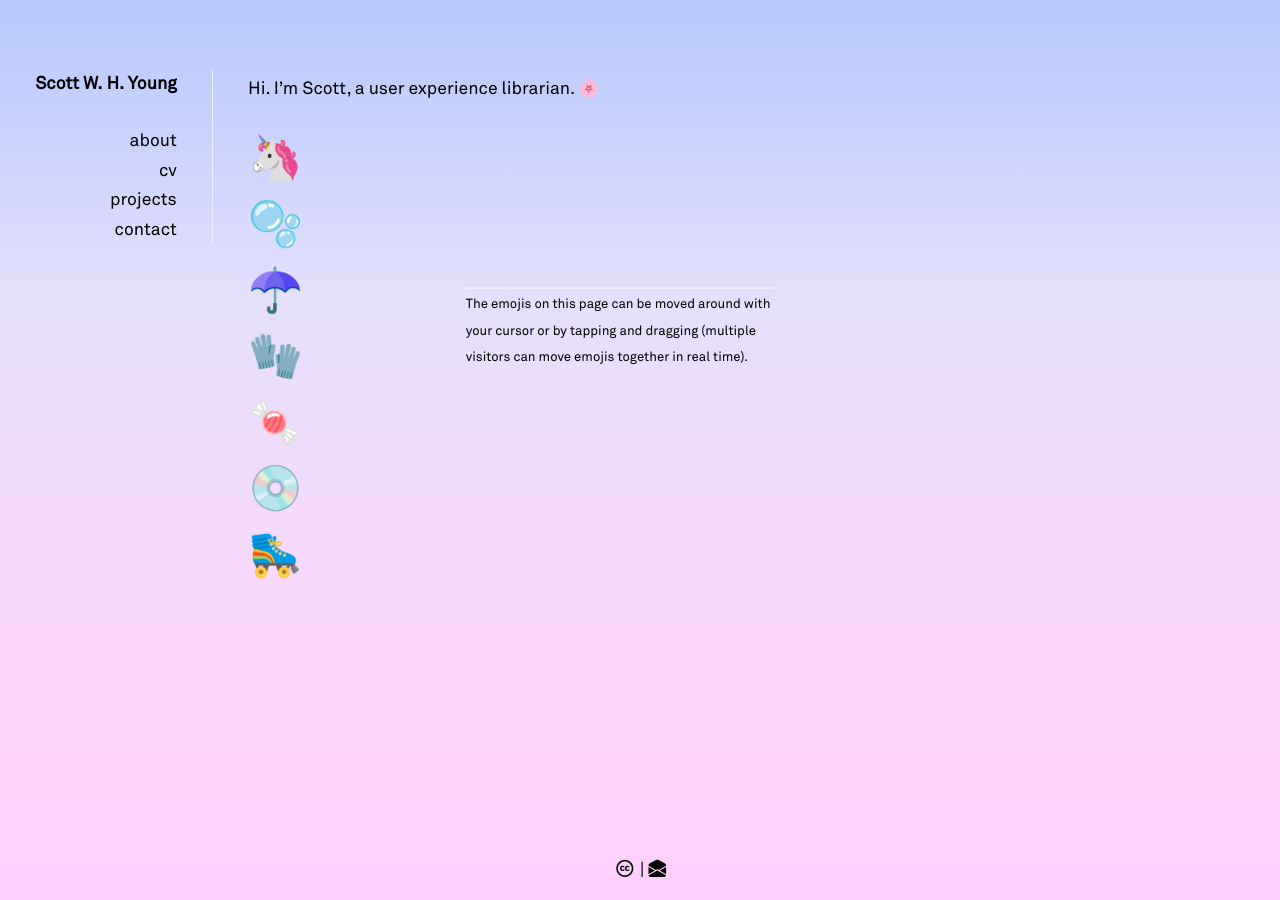
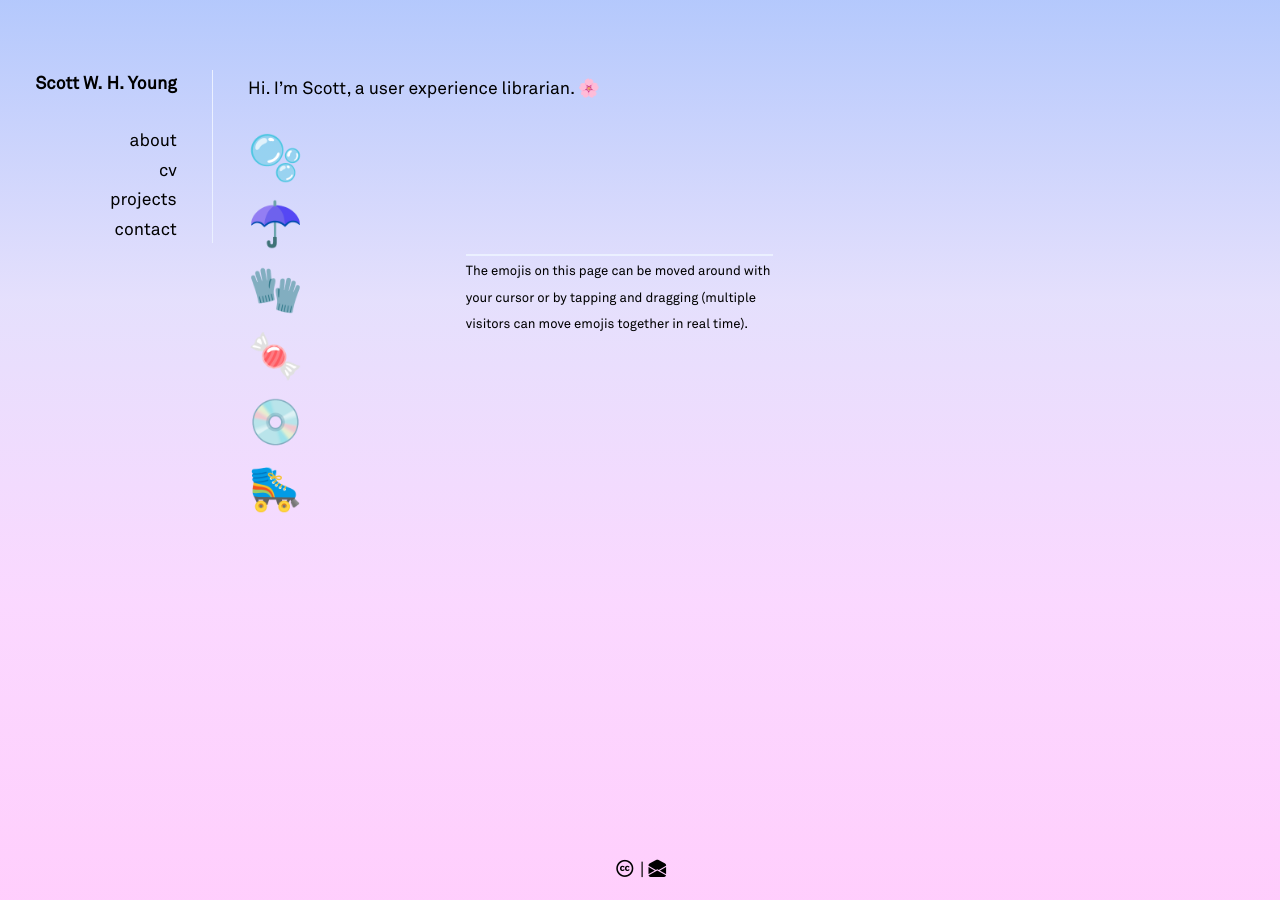
Before and after one commit to swyoung/swyoung.github.io, a Jekyll site: the page built from index.md, in a window 1280 px wide. Built offline with Jekyll 4.4.1, drawn with Linux system fonts in a browser that asks for light colours; nearby versions of some CDN libraries; a style sheet for code colours, icons or effects is not loaded.

Commit message:
Update index.md
remove unicorn

```diff
--- a/index.md
+++ b/index.md
@@ -4,7 +4,7 @@ title: Scott W. H. Young - UX Librarian
 canonical_url: 'https://www.scottwhyoung.info'
 ---
 Hi. I’m Scott, a user experience librarian. <span class="emoji-spin">🌸</span>
-  <div id="unicorn" can-move style="font-size:40px">🦄</div>
+
   <div id="bubbles" can-move style="font-size:40px">🫧</div>
   <div id="umbrella" can-move style="font-size:40px">☂️</div>
   <div id="gloves" can-move style="font-size:40px">🧤</div>
```
